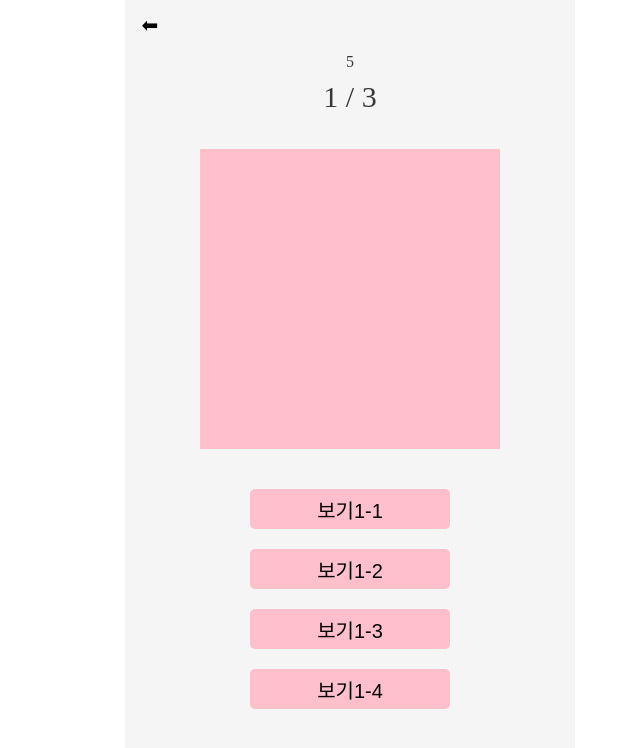
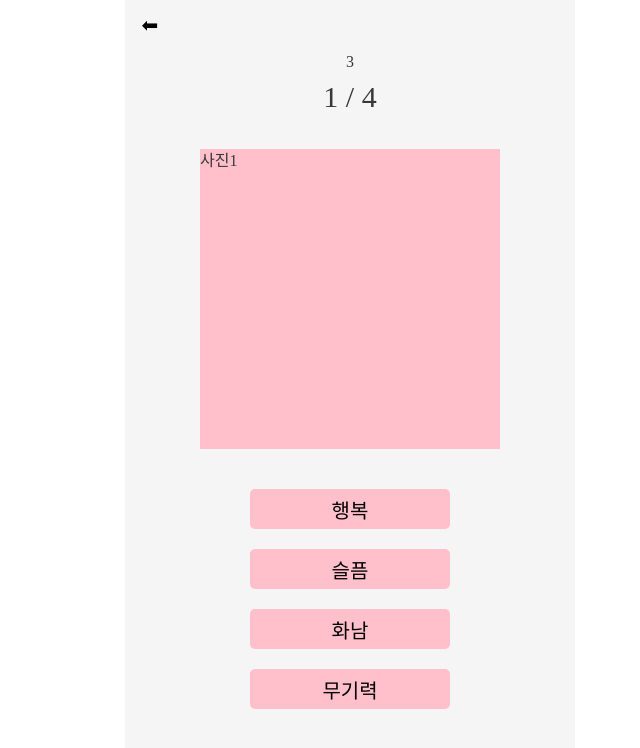
Before and after one commit to active-minds-hongik/active-minds-client, a React (Create React App) app: page /face-game in a window 1280 px wide. Shown: the top 748 px of the page, without its empty margins (290-930 px from the left). Built offline with nearby package versions, Linux system fonts and the light colour scheme.

Commit message:
refactor: 데이터 형식 수정에 따른 구조 변화

```diff
--- a/src/pages/FaceGamePage.tsx
+++ b/src/pages/FaceGamePage.tsx
@@ -12,37 +12,19 @@ const FaceGamePage = () => {
   const [currentQuestion, setCurrentQuestion] = useState(0);
 
   const questions = [
-    {
-      choice: [
-        { text: '보기1-1', isCorrect: true },
-        { text: '보기1-2', isCorrect: false },
-        { text: '보기1-3', isCorrect: false },
-        { text: '보기1-4', isCorrect: false },
-      ],
-    },
-    {
-      choice: [
-        { text: '보기2-1', isCorrect: false },
-        { text: '보기2-2', isCorrect: true },
-        { text: '보기2-3', isCorrect: false },
-        { text: '보기2-4', isCorrect: false },
-      ],
-    },
-    {
-      choice: [
-        { text: '보기3-1', isCorrect: false },
-        { text: '보기3-2', isCorrect: false },
-        { text: '보기3-3', isCorrect: true },
-        { text: '보기3-4', isCorrect: false },
-      ],
-    },
+    { choice: [{ url: '사진1', answer: '1' }] },
+    { choice: [{ url: '사진2', answer: '2' }] },
+    { choice: [{ url: '사진3', answer: '3' }] },
+    { choice: [{ url: '사진4', answer: '4' }] },
   ];
 
-  const handelNextButton = (isCorrect: boolean) => {
-    if (isCorrect) {
+  const handelAnswerButton = (e: React.MouseEvent<HTMLElement>) => {
+    if (
+      (e.target as HTMLElement).id ===
+      questions[currentQuestion].choice[0].answer
+    ) {
       setCurrentScore(currentScore + 1);
     }
-
     const nextQuestion = currentQuestion + 1;
     if (nextQuestion < questions.length) {
       setCurrentQuestion(nextQuestion);
@@ -58,23 +40,24 @@ const FaceGamePage = () => {
       <Current>
         {currentQuestion + 1} / {questions.length}
       </Current>
-      {/* 이미지 url 넣기 */}
-      <Img />
+      {questions[currentQuestion].choice.map((answer: any, index: number) => (
+        <Img>{answer.url}</Img>
+      ))}
+
       <ChoiceContainer>
-        {questions[currentQuestion].choice.map((answer: any, index: number) => (
-          <>
-            <Choice
-              key={index}
-              onClick={() => handelNextButton(answer.isCorrect)}
-            >
-              {answer.text}
-            </Choice>
-          </>
-        ))}
+        <Choice onClick={handelAnswerButton} id="1">
+          행복
+        </Choice>
+        <Choice onClick={handelAnswerButton} id="2">
+          슬픔
+        </Choice>
+        <Choice onClick={handelAnswerButton} id="3">
+          화남
+        </Choice>
+        <Choice onClick={handelAnswerButton} id="4">
+          무기력
+        </Choice>
       </ChoiceContainer>
-      {/* <NextQuestionBtn onClick={handelNextButton}>
-        다음 문제로 이동
-      </NextQuestionBtn> */}
     </FaceGameContainer>
   );
 };
@@ -128,6 +111,4 @@ const ChoiceContainer = styled.div`
   margin-top: 30px;
 `;
 
-const NextQuestionBtn = styled.button``;
-
 export default FaceGamePage;
```
